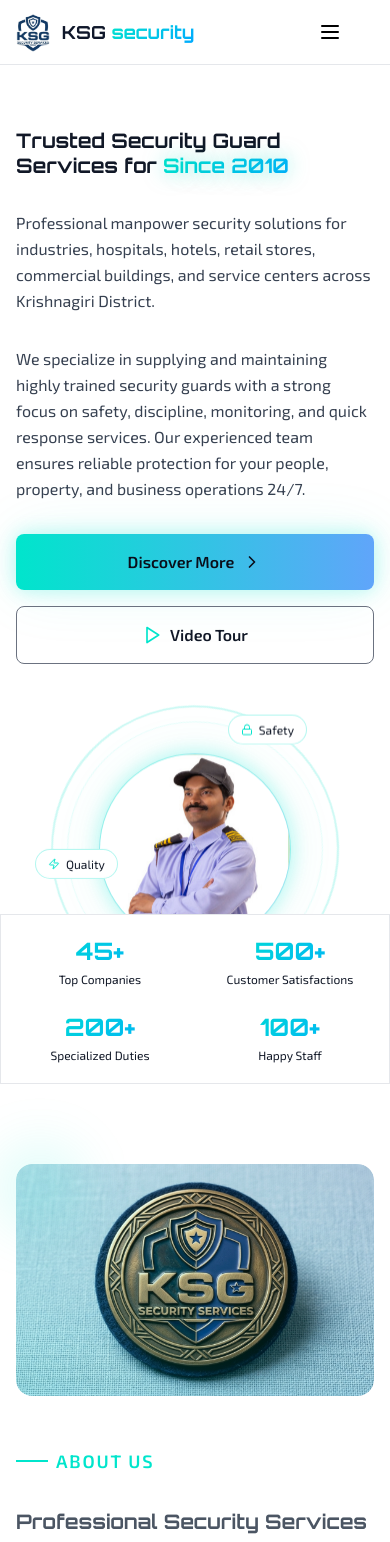
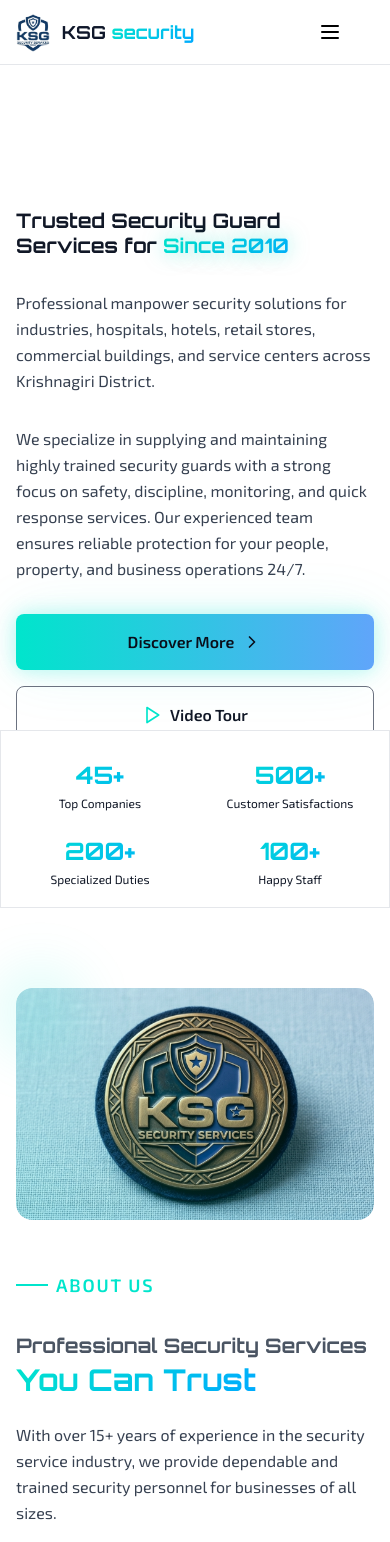
Before and after one commit to suresh542/KSG_security_service, a React (Vite) app: page / in a window 390 px wide. Shown: the top 1542 px of the page. Built offline with nearby package versions, Linux system fonts and the light colour scheme; a web font is replaced by a local one.

Commit message:
image changed

```diff
--- a/src/Hero.jsx
+++ b/src/Hero.jsx
@@ -12,7 +12,7 @@
         <div className="absolute top-1/2 left-1/2 -translate-x-1/2 -translate-y-1/2 w-[600px] h-[600px] rounded-full blur-3xl" />
       </div>
 
-      <div className="max-w-7xl mx-auto px-4 sm:px-6 lg:px-8 py-16 lg:py-24 w-full mb-5">
+      <div className="max-w-7xl mx-auto px-4 sm:px-2 lg:px-8 py-16 lg:py-24 w-full mb-5">
         <div className="grid lg:grid-cols-2 gap-12 items-center">
 
           {/* Left */}
@@ -40,7 +40,7 @@
           </div>
 
           {/* Right — animated shield */}
-          <div className="flex justify-center lg:justify-end animate-float">
+          <div className="hidden lg:flex justify-center lg:justify-end animate-float ">
             <div className="relative w-72 h-72 sm:w-96 sm:h-96 lg:w-[460px] lg:h-[460px]">
               <div className="absolute inset-0 rounded-full border-2 border-cyber-green/20 animate-spin" style={{ animationDuration: '20s' }} />
               <div className="absolute inset-4 rounded-full border border-cyber-green/10 animate-spin" style={{ animationDuration: '15s', animationDirection: 'reverse' }} />
@@ -66,7 +66,7 @@
       </div>
 
       {/* Stats bar */}
-      <div className="absolute bottom-0 left-0  right-0 !bg-white backdrop-blur-md border border-gray-200 dark:border-white/5 transition-colors">
+      <div className="absolute bottom-0 left-0 pt-2 right-0 !bg-white backdrop-blur-md border border-gray-200 dark:border-white/5 transition-colors">
         <div className="max-w-7xl mx-auto px-4 sm:px-6 lg:px-8 py-5">
           <div className="grid grid-cols-2 sm:grid-cols-4 gap-6 text-center">
             {STATS.map(s => (
--- a/src/Team.jsx
+++ b/src/Team.jsx
@@ -23,7 +23,7 @@
             </Link>
           </div>
 
-          <div className="grid grid-cols-2 gap-4">
+          {/* <div className="grid grid-cols-2 gap-4">
             {TEAM.map(member => (
               <div key={member.name} className="card-hover group cursor-pointer">
                 <div className="relative overflow-hidden rounded-2xl">
@@ -40,7 +40,7 @@
                 </div>
               </div>
             ))}
-          </div>
+          </div> */}
         </div>
       </div>
     </section>
```
